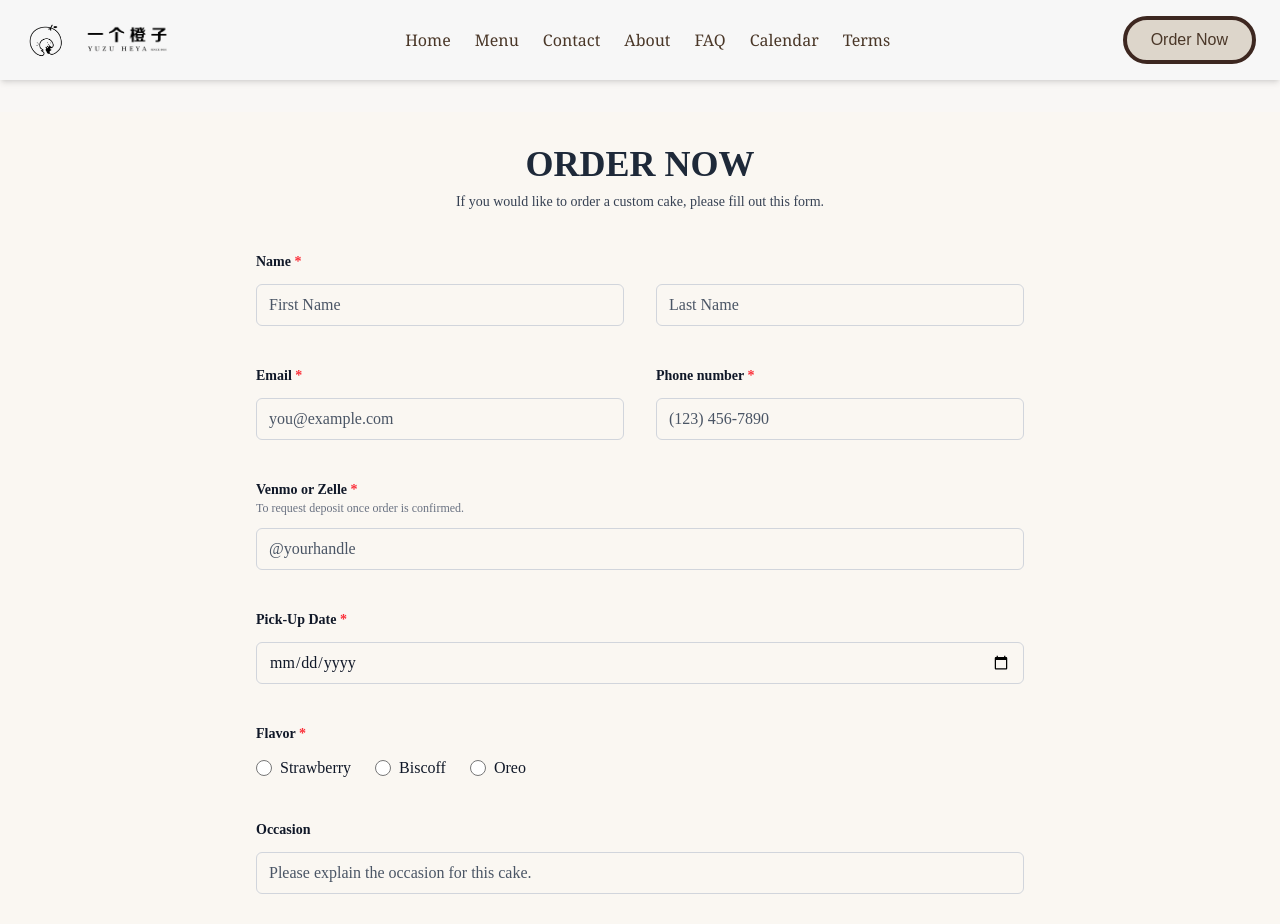
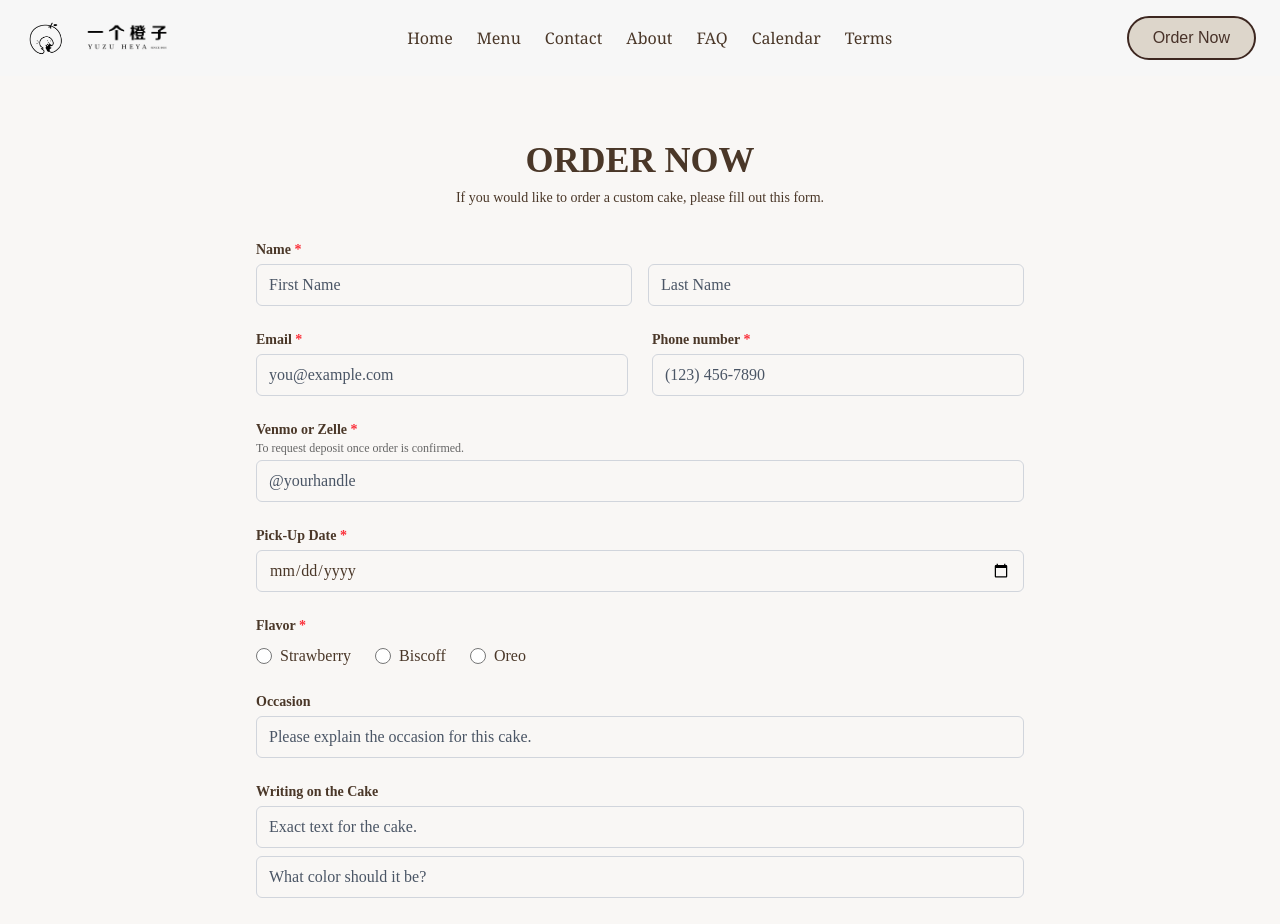
Before and after one commit to liamarlundeen/yuzu-cakes, a Next.js app: page /order-now in a window 1280 px wide. Shown: the top 924 px of the page. Built offline with nearby package versions, Linux system fonts and the light colour scheme.

Commit message:
Updated order now button

```diff
--- a/src/app/layout.tsx
+++ b/src/app/layout.tsx
@@ -38,7 +38,7 @@ export default function Layout({ children }: { children: React.ReactNode }) {
 
             <Link href="/order-now">
               <button
-                className="bg-[#DDD6CB] border-4 border-[#3D2720] text-[#4a3728] px-6 py-2 rounded-full hover:bg-[#B19C86] hover:text-white transition duration-300 active:bg-[#947662] active:text-white focus:outline-none"
+                className="bg-[#DDD6CB] border-2 border-[#3D2720] text-[#483229] px-6 py-2 rounded-full hover:bg-[#B19C86] hover:text-white transition duration-300 active:bg-[#947662] active:text-white focus:outline-none"
               >
                 Order Now
               </button>
--- a/src/app/order-now/page.tsx
+++ b/src/app/order-now/page.tsx
@@ -2,7 +2,6 @@
 // https://docs.google.com/spreadsheets/d/11yn-0T0mmvavpUXiCZggPHyKwdF4MJRRuKwnsCTUBZg/edit?gid=0#gid=0
 
 import React, { useState, FormEvent } from "react";
-import "../styles/menu.css"
 
 export default function OrderNow() {
   const [submitting, setSubmitting] = useState(false);
@@ -15,7 +14,7 @@ export default function OrderNow() {
     const data = new FormData(form);
 
     try {
-      const res = await fetch("https://script.google.com/macros/s/AKfycbzW9fBnGerfyFzHp6XiU8B-LEk18Gay5NZ9Kp4L117dfbuawJZrIjw1ZdLicLzzdLz8/exec", {
+      const res = await fetch("https://script.google.com/macros/s/AKfycbzWal1z0vyo2uwb3SKYodLyKJUFcdETdhDG4Hy9mfZ3Jerv2fkopjdbSbtXjUtgZsLd/exec", {
         method: "POST",
         body: data,
       });
@@ -36,14 +35,14 @@ export default function OrderNow() {
   }
 
   return (
-    <div className="menu-container">
-    <div className="min-h-screen bg-[#FAF7F2] px-4 py-8 sm:px-6 lg:px-8">
+    <div className="w-full max-w-full m-0 py-8 px-0 text-[#4a3728] font-['Times_New_Roman',serif] bg-[#f9f7f5]">
+      <div className="min-h-screen px-4 py-8 sm:px-6 lg:px-8">
         <div className="max-w-3xl mx-auto">
           {/* Header */}
-        <h1 className="text-4xl font-bold text-center text-gray-800 uppercase">
+          <h1 className="text-4xl font-bold text-center text-[#4a3728] uppercase">
             ORDER NOW
           </h1>
-        <p className="mt-2 text-center text-sm text-gray-700">
+          <p className="mt-2 text-center text-sm text-[#4a3728]">
             If you would like to order a custom cake, please fill out this form.
           </p>
 
@@ -51,35 +50,35 @@ export default function OrderNow() {
           <form
             onSubmit={handleSubmit}
             encType="multipart/form-data"
-          className="mt-10 space-y-10"
+            className="mt-8 space-y-6"
           >
             {/* Name */}
             <div>
-            <label className="block text-sm font-semibold text-gray-900">
+              <label className="block text-sm font-semibold text-[#4a3728]">
                 Name <span className="text-red-500">*</span>
               </label>
-            <div className="mt-3 grid grid-cols-1 sm:grid-cols-2 gap-8">
+              <div className="mt-1 grid grid-cols-1 sm:grid-cols-2 gap-4">
                 <input
                   name="firstName"
                   type="text"
                   required
                   placeholder="First Name"
-                className="w-full rounded-md border border-gray-300 px-3 py-2 placeholder-gray-600 focus:outline-none focus:ring-2 focus:ring-gray-300 text-gray-900"
+                  className="w-full rounded-md border border-gray-300 px-3 py-2 placeholder-gray-600 focus:outline-none focus:ring-2 focus:ring-[#4a3728] text-[#4a3728]"
                 />
                 <input
                   name="lastName"
                   type="text"
                   required
                   placeholder="Last Name"
-                className="w-full rounded-md border border-gray-300 px-3 py-2 placeholder-gray-600 focus:outline-none focus:ring-2 focus:ring-gray-300 text-gray-900"
+                  className="w-full rounded-md border border-gray-300 px-3 py-2 placeholder-gray-600 focus:outline-none focus:ring-2 focus:ring-[#4a3728] text-[#4a3728]"
                 />
               </div>
             </div>
 
             {/* Email & Phone */}
-          <div className="grid grid-cols-1 sm:grid-cols-2 gap-8">
+            <div className="grid grid-cols-1 sm:grid-cols-2 gap-6">
               <div>
-              <label className="block text-sm font-semibold text-gray-900">
+                <label className="block text-sm font-semibold text-[#4a3728]">
                   Email <span className="text-red-500">*</span>
                 </label>
                 <input
@@ -87,11 +86,11 @@ export default function OrderNow() {
                   type="email"
                   required
                   placeholder="you@example.com"
-                className="mt-3 w-full rounded-md border border-gray-300 px-3 py-2 placeholder-gray-600 focus:outline-none focus:ring-2 focus:ring-gray-300 text-gray-900"
+                  className="mt-1 w-full rounded-md border border-gray-300 px-3 py-2 placeholder-gray-600 focus:outline-none focus:ring-2 focus:ring-[#4a3728] text-[#4a3728]"
                 />
               </div>
               <div>
-              <label className="block text-sm font-semibold text-gray-900">
+                <label className="block text-sm font-semibold text-[#4a3728]">
                   Phone number <span className="text-red-500">*</span>
                 </label>
                 <input
@@ -99,17 +98,17 @@ export default function OrderNow() {
                   type="tel"
                   required
                   placeholder="(123) 456-7890"
-                className="mt-3 w-full rounded-md border border-gray-300 px-3 py-2 placeholder-gray-600 focus:outline-none focus:ring-2 focus:ring-gray-300 text-gray-900"
+                  className="mt-1 w-full rounded-md border border-gray-300 px-3 py-2 placeholder-gray-600 focus:outline-none focus:ring-2 focus:ring-[#4a3728] text-[#4a3728]"
                 />
               </div>
             </div>
 
             {/* Venmo or Zelle */}
             <div>
-            <label className="block text-sm font-semibold text-gray-900">
+              <label className="block text-sm font-semibold text-[#4a3728]">
                 Venmo or Zelle <span className="text-red-500">*</span>
               </label>
-            <p className="text-xs text-gray-500">
+              <p className="text-xs text-[#666]">
                 To request deposit once order is confirmed.
               </p>
               <input
@@ -117,101 +116,98 @@ export default function OrderNow() {
                 type="text"
                 required
                 placeholder="@yourhandle"
-              className="mt-3 w-full rounded-md border border-gray-300 px-3 py-2 placeholder-gray-600 focus:outline-none focus:ring-2 focus:ring-gray-300 text-gray-900"
+                className="mt-1 w-full rounded-md border border-gray-300 px-3 py-2 placeholder-gray-600 focus:outline-none focus:ring-2 focus:ring-[#4a3728] text-[#4a3728]"
               />
             </div>
 
             {/* Pick-Up Date */}
             <div>
-            <label className="block text-sm font-semibold text-gray-900">
+              <label className="block text-sm font-semibold text-[#4a3728]">
                 Pick-Up Date <span className="text-red-500">*</span>
               </label>
               <input
                 name="pickupDate"
                 type="date"
                 required
-              className="mt-3 w-full rounded-md border border-gray-300 px-3 py-2 placeholder-gray-600 focus:outline-none focus:ring-2 focus:ring-gray-300 text-gray-900"
+                className="mt-1 w-full rounded-md border border-gray-300 px-3 py-2 placeholder-gray-600 focus:outline-none focus:ring-2 focus:ring-[#4a3728] text-[#4a3728]"
               />
             </div>
 
             {/* Flavor */}
             <fieldset>
-          <legend className="block text-sm font-semibold text-gray-900">
+              <legend className="block text-sm font-semibold text-[#4a3728]">
                 Flavor <span className="text-red-500">*</span>
               </legend>
-          {}
-          <div className="mt-3 flex flex-wrap gap-x-6 gap-y-2">
+              <div className="mt-2 flex flex-wrap gap-x-6 gap-y-2">
                 {["Strawberry", "Biscoff", "Oreo"].map((flav) => (
                   <label key={flav} className="inline-flex items-center">
                     <input
                       type="radio"
                       name="flavor"
                       value={flav.toLowerCase()}
-                  className="h-4 w-4 border-gray-300 focus:ring-2 focus:ring-gray-300"
+                      className="h-4 w-4 border-gray-300 focus:ring-2 focus:ring-[#4a3728]"
                     />
-                <span className="ml-2 text-gray-900">{flav}</span>
+                    <span className="ml-2 text-[#4a3728]">{flav}</span>
                   </label>
                 ))}
               </div>
             </fieldset>
 
-
             {/* Occasion */}
             <div>
-            <label className="block text-sm font-semibold text-gray-900">
+              <label className="block text-sm font-semibold text-[#4a3728]">
                 Occasion
               </label>
               <input
                 name="occasion"
                 type="text"
                 placeholder="Please explain the occasion for this cake."
-              className="mt-3 w-full rounded-md border border-gray-300 px-3 py-2 placeholder-gray-600 focus:outline-none focus:ring-2 focus:ring-gray-300 text-gray-900"
+                className="mt-1 w-full rounded-md border border-gray-300 px-3 py-2 placeholder-gray-600 focus:outline-none focus:ring-2 focus:ring-[#4a3728] text-[#4a3728]"
               />
             </div>
 
             {/* Writing on the Cake */}
             <div>
-            <label className="block text-sm font-semibold text-gray-900">
+              <label className="block text-sm font-semibold text-[#4a3728]">
                 Writing on the Cake
               </label>
               <input
                 name="writing"
                 type="text"
                 placeholder="Exact text for the cake."
-              className="mt-3 w-full rounded-md border border-gray-300 px-3 py-2 placeholder-gray-600 focus:outline-none focus:ring-2 focus:ring-gray-300 text-gray-900"
+                className="mt-1 w-full rounded-md border border-gray-300 px-3 py-2 placeholder-gray-600 focus:outline-none focus:ring-2 focus:ring-[#4a3728] text-[#4a3728]"
               />
-
               <input
                 name="writingColor"
                 type="text"
                 placeholder="What color should it be?"
-              className="mt-4 w-full rounded-md border border-gray-300 px-3 py-2 placeholder-gray-600 focus:outline-none focus:ring-2 focus:ring-gray-300 text-gray-900"
+                className="mt-2 w-full rounded-md border border-gray-300 px-3 py-2 placeholder-gray-600 focus:outline-none focus:ring-2 focus:ring-[#4a3728] text-[#4a3728]"
               />
             </div>
 
             {/* Special Instructions */}
             <div>
-            <label className="block text-sm font-semibold text-gray-900">
+              <label className="block text-sm font-semibold text-[#4a3728]">
                 Special Instructions
               </label>
               <textarea
                 name="instructions"
                 rows={4}
                 placeholder="Any extra details for your cake?"
-              className="mt-3 w-full rounded-md border border-gray-300 px-3 py-2 placeholder-gray-600 focus:outline-none focus:ring-2 focus:ring-gray-300 text-gray-900"
+                className="mt-1 w-full rounded-md border border-gray-300 px-3 py-2 placeholder-gray-600 focus:outline-none focus:ring-2 focus:ring-[#4a3728] text-[#4a3728]"
               />
             </div>
 
             {/* Inspiration Upload */}
             <div>
-            <p className="text-sm text-gray-900 font-semibold">
+              <p className="text-sm text-[#4a3728] font-semibold">
                 Inspiration Pictures
               </p>
               <input
                 id="upload"
                 name="upload"
                 type="file"
-              className="mt-3 block w-full text-gray-700"
+                className="mt-2 inline-block px-4 py-2 bg-[#f0f0f0] rounded-full border border-[#ddd] text-base text-[#333] text-center shadow-sm"
               />
             </div>
 
@@ -222,9 +218,9 @@ export default function OrderNow() {
                 name="disclaimer"
                 type="checkbox"
                 required
-              className="mt-1 h-4 w-4 rounded border-gray-300 focus:ring-2 focus:ring-gray-300"
+                className="mt-1 h-4 w-4 rounded border-gray-300 focus:ring-2 focus:ring-[#4a3728]"
               />
-            <label htmlFor="disclaimer" className="ml-3 text-sm text-gray-900">
+              <label htmlFor="disclaimer" className="ml-3 text-sm text-[#4a3728]">
                 I have read the disclaimer. All deposits are non-refundable.
               </label>
             </div>
@@ -233,7 +229,7 @@ export default function OrderNow() {
             <button
               type="submit"
               disabled={submitting}
-            className="w-full py-3 rounded-full bg-gray-800 text-white font-medium hover:bg-gray-700 transition disabled:opacity-50"
+              className="w-full py-3 rounded-full bg-[#5b4037] text-white font-medium hover:bg-[#483229] transition disabled:opacity-50 uppercase"
             >
               {submitting ? "Submitting..." : "SUBMIT"}
             </button>
```
Lines whose indentation alone changed are shown as unchanged.
